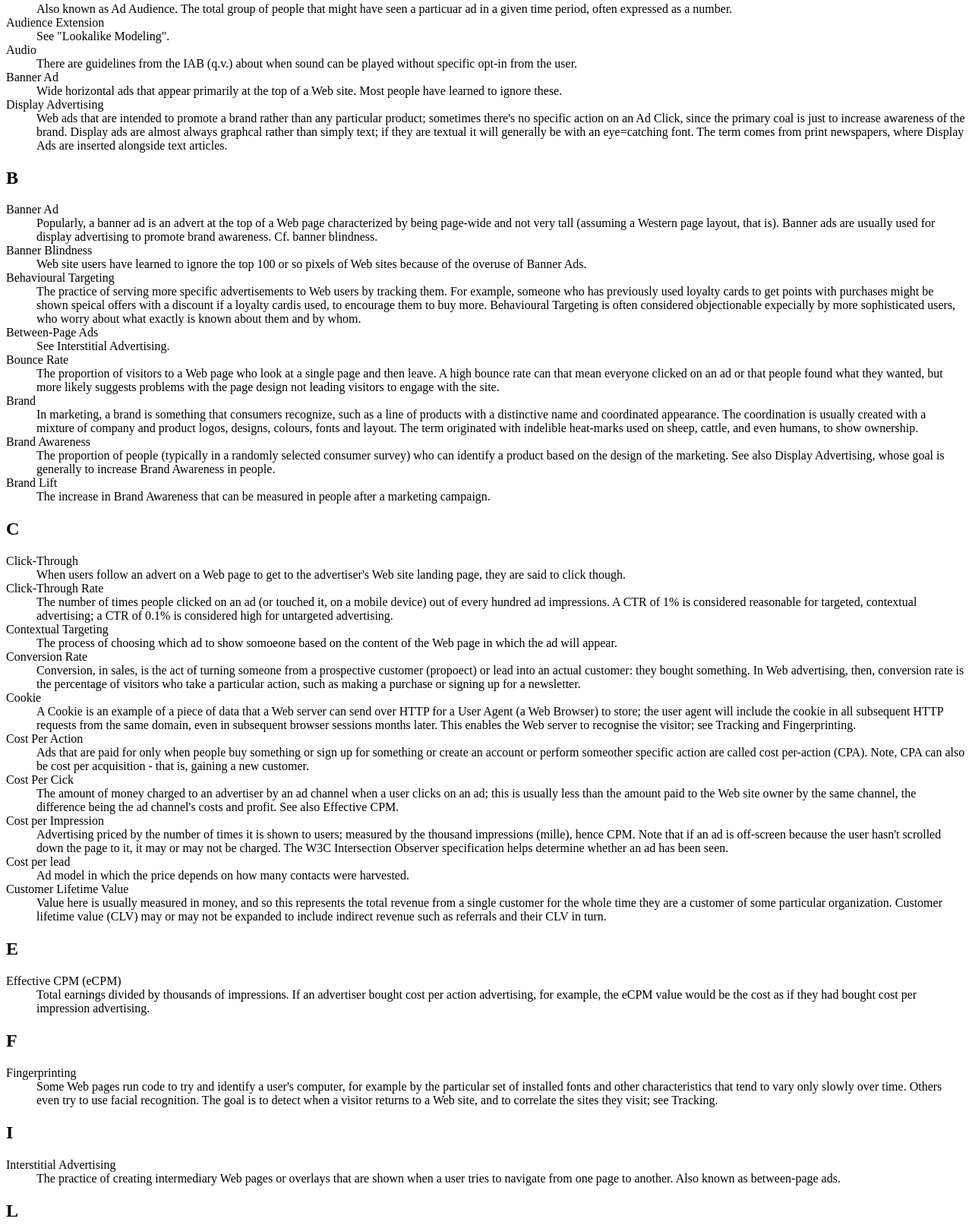
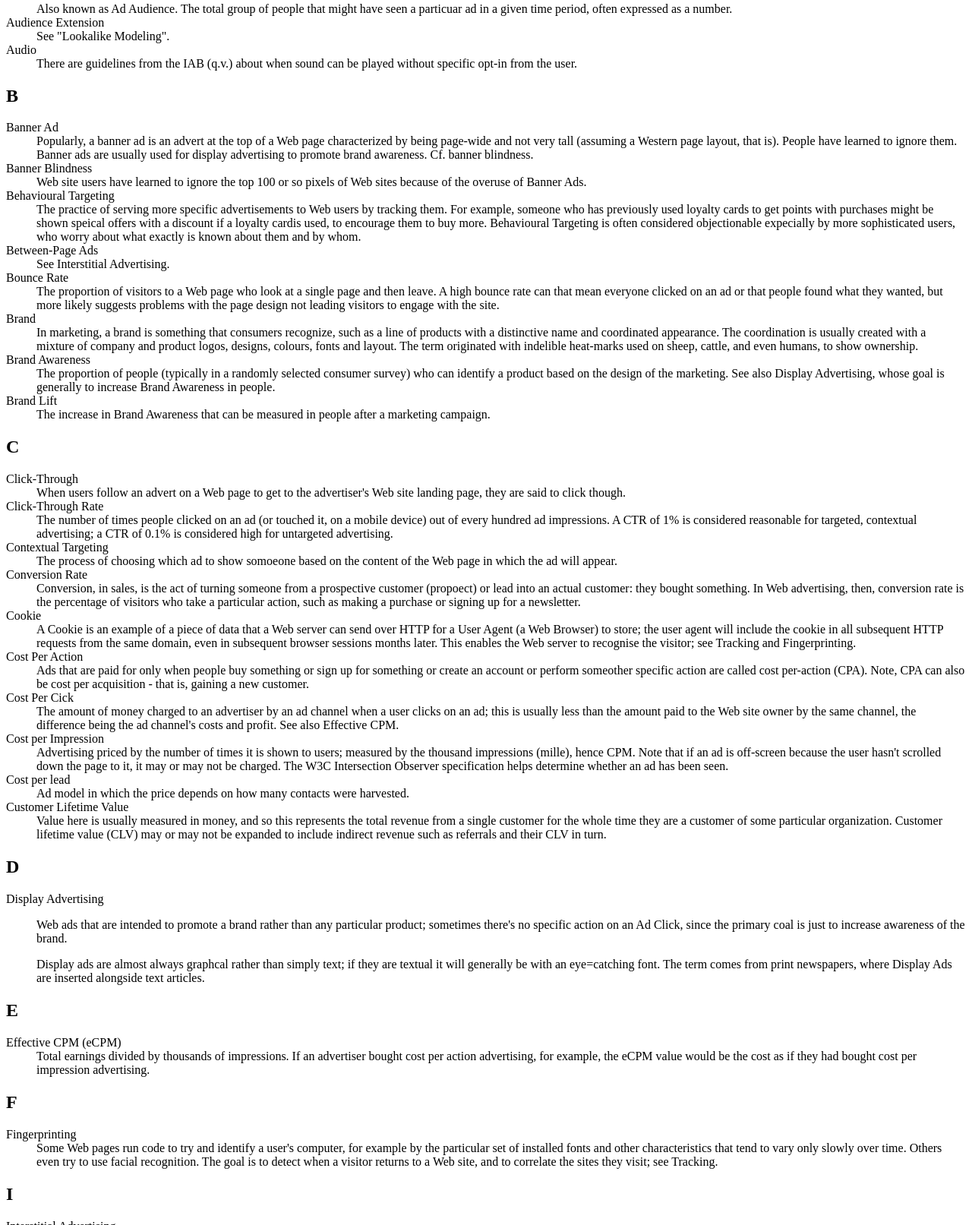
Before and after one commit to w3c/web-advertising, a plain HTML site: page index.html in a window 1280 px wide. Shown: the part 1187-2800 px from the top of the page at 76% size. Drawn offline with Linux system fonts and the light colour scheme.

Commit message:
Update index.html
markup fixes

```diff
--- a/index.html
+++ b/index.html
@@ -97,9 +97,9 @@
       </p>
     </section>
 
-    <section>
+    <section id="a">
     <h2>A</h2>
-
+<dl>
 <dt>A/B Testing</dt>
 <dd>Comparing two versions. In Web advertising it's most commonly used to
 test two different Web page layouts or two different ads, by showing
@@ -242,31 +242,17 @@ number.
 <dd>There are guidelines from the IAB (q.v.) about when sound can be played
 without specific opt-in from the user.
 </dd>
+	    </dl>
+    </section>
 
-<dt>Banner Ad</dt>
-<dd>Wide horizontal ads that appear primarily at the top of a Web site.
-Most people have learned to ignore these.
-</dd>
-
-<dt>Display Advertising</dt>
-<dd>Web ads that are intended to promote a brand rather than any particular
-product; sometimes there's no specific action on an Ad Click, since the
-primary coal is just to increase awareness of the brand.
-
-Display ads are almost always graphcal rather than simply text; if they
-are textual it will generally be with an eye=catching font. The term
-comes from print newspapers, where Display Ads are inserted alongside
-text articles.
-</dd>
-</section>
-
- <section>
+ <section id="b">
     <h2>B</h2>
 	 <dl>
      <dt>Banner Ad</dt>
      <dd>Popularly, a banner ad is an advert at the top of a Web page
        characterized by being page-wide and not very tall (assuming a Western
-       page layout, that is). Banner ads are usually used for
+       page layout, that is). People have learned to ignore them.
+       Banner ads are usually used for
        display advertising
        to promote brand awareness. Cf. banner blindness.
      </dd>
@@ -322,9 +308,9 @@ text articles.
        that can be measured in people after a marketing campaign.</dd>
 	 </dl>
     </section>
-	  <section>
+	  <section id="c">
       <h2>C</h2>
-
+      <dl>
       <dt>Click-Through</dt>
       <dd>When users follow an advert on a Web page to get to the
         advertiser's Web site landing page, they are said to click though.</dd>
@@ -389,7 +375,21 @@ text articles.
       </dl>
     </section>
 
-    <section>
+    <section id="d">
+      <h2>D</h2>
+      <dl>
+   <dt>Display Advertising</dt>
+<dd><p>Web ads that are intended to promote a brand rather than any particular
+product; sometimes there's no specific action on an Ad Click, since the
+  primary coal is just to increase awareness of the brand.</p>
+
+<p>Display ads are almost always graphcal rather than simply text; if they
+are textual it will generally be with an eye=catching font. The term
+comes from print newspapers, where Display Ads are inserted alongside
+  text articles.</p>
+</dd>
+      </dl>
+    <section id="e">
       <h2>E</h2>
       <dl>
         <dt>Effective CPM (eCPM)</dt>
@@ -402,7 +402,7 @@ text articles.
       </dl>
     </section>
 
-    <section>
+    <section id="f">
       <h2>F</h2>
       <dl>
         <dt>Fingerprinting</dt>
@@ -411,8 +411,10 @@ text articles.
           characteristics that tend to vary only slowly over time. Others
           even try to use facial recognition. The goal is to detect when a visitor
           returns to a Web site, and to correlate the sites they visit; see Tracking.</dd>
+      </dl>
+      </section>
 
-    <section>
+    <section id="i">
     <h2>I</h2>
       <dl>
         <dt>Interstitial Advertising</dt>
@@ -424,7 +426,7 @@ text articles.
       </dl>
         </section>
 
-    <section>
+    <section id="l">
     <h2>L</h2>
 	    <dl>
         <dt>Lead magnet</dt>
@@ -436,14 +438,15 @@ text articles.
           a newsletter they can be sent additional marketing.</dd>
 
 <dt>Lookalike Modeling</dt>
-<dd>Expanding audience size by extrapolating from known customers based on
+<dd><p>Expanding audience size by extrapolating from known customers based on
 shared behaviours and characteristics to target new people likely to
-become customers.
+  become customers.</p>
 
-Also known as Audience Extension.
-</dd>
+  <p>Also known as Audience Extension.</p></dd>
 	    </dl>
-	    <section>
+      </section>
+
+	    <section id="n">
         <h2>N</h2>
         <dl>
           <dt>Native Advert</dt>
@@ -457,7 +460,7 @@ Also known as Audience Extension.
         </dl>
     </section>
 
-    <section>
+    <section id="p">
     <h2>P</h2>
       <dl>
         <dt>Perception Gap</dt>
@@ -470,7 +473,7 @@ a person or organization who runs a Web site.</dd>
       </dl>
     </section>
 
-    <section>
+    <section id="r">
     <h2>R</h2>
       <dl>
       <dt>RPM</dt>
@@ -485,7 +488,8 @@ called run-of-site; an alternative might be ads being restricted
 to a single Web page or area.</dd>
       </dl>
 </section>
-    <section>
+
+    <section id="t">
       <h2>T</h2>
       <dl>
         <dt>Tracking</dt>
```
